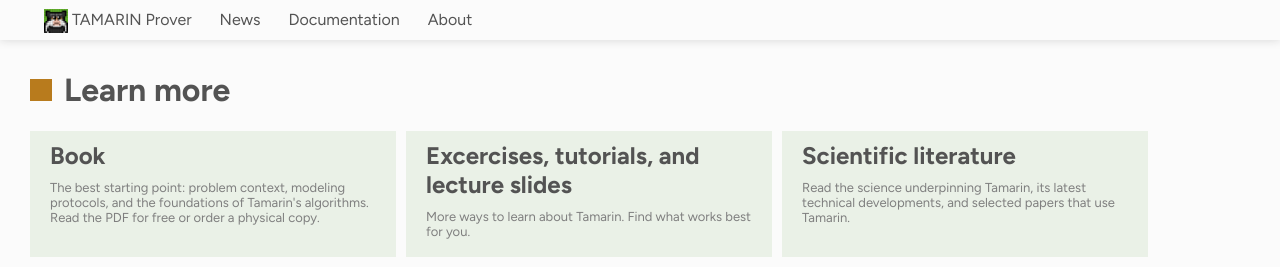
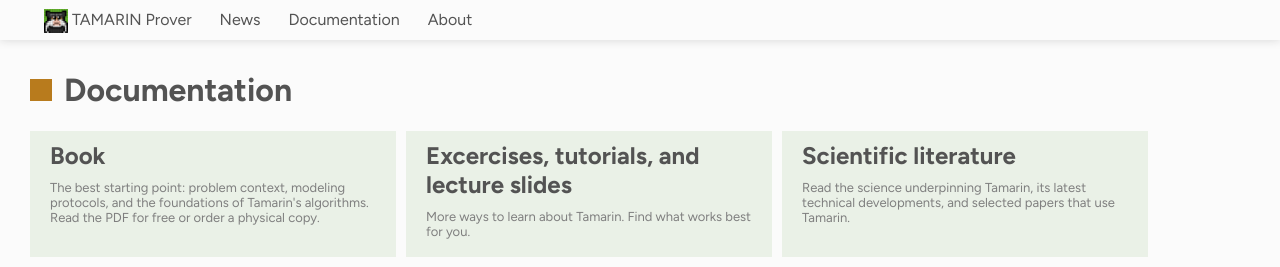
Before and after one commit to tamarin-prover/tamarin-prover.github.io, a Jekyll site: the page built from documentation.html, in a window 1280 px wide. Shown: the top 267 px of the page. Built offline with Jekyll 4.4.1, drawn with Linux system fonts in a browser that asks for light colours.

Commit message:
Consistency.

```diff
--- a/documentation.html
+++ b/documentation.html
@@ -1,5 +1,5 @@
 ---
-title: Learn more
+title: Documentation
 layout: default
 ---
 
```
